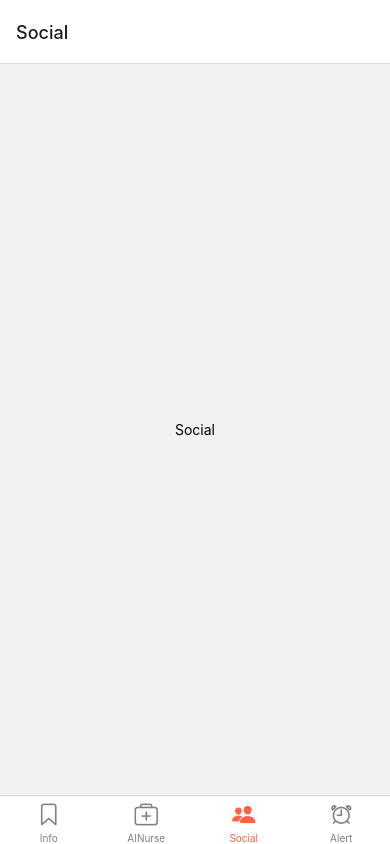
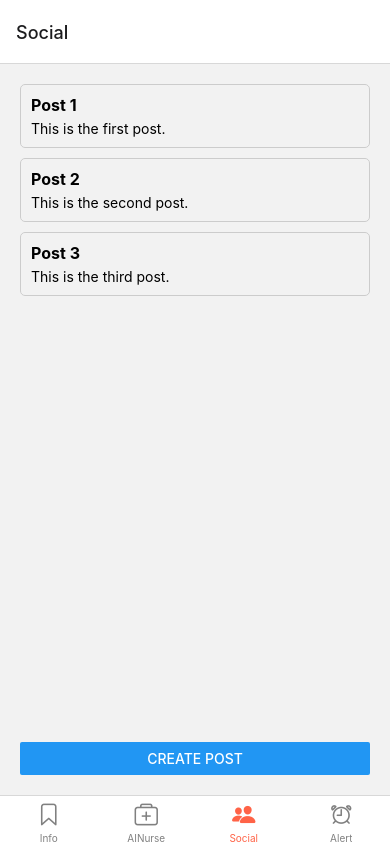
Before and after one commit to nachiketanalin/hackathon, a React Native app in the folder dementia-data-client/: screen /Social in a window 390 px wide. Built offline with nearby package versions, Linux system fonts and the light colour scheme.

Commit message:
Create Social View Complete

```diff
--- a/dementia-data-client/screens/Social.js
+++ b/dementia-data-client/screens/Social.js
@@ -1,12 +1,166 @@
-import React from 'react';
-import { Button, View, Text } from 'react-native';
+// screens/Social.js
+import React, { useState } from 'react';
+import { View, Text, Button, FlatList, TouchableOpacity, Modal, StyleSheet, TextInput } from 'react-native';
 
-function Social({ navigation }) {
+const POSTS_DATA = [
+  { id: '1', title: 'Post 1', content: 'This is the first post.' },
+  { id: '2', title: 'Post 2', content: 'This is the second post.' },
+  { id: '3', title: 'Post 3', content: 'This is the third post.' },
+];
+
+const Social = () => {
+  const [createPostVisible, setCreatePostVisible] = useState(false);
+  const [postDetailVisible, setPostDetailVisible] = useState(false);
+  const [selectedPost, setSelectedPost] = useState(null);
+
+  const openCreatePost = () => {
+    setCreatePostVisible(true);
+  };
+
+  const closeCreatePost = () => {
+    setCreatePostVisible(false);
+  };
+
+  const openPostDetail = (post) => {
+    setSelectedPost(post);
+    setPostDetailVisible(true);
+  };
+
+  const closePostDetail = () => {
+    setPostDetailVisible(false);
+    setSelectedPost(null);
+  };
+
+  const renderItem = ({ item }) => (
+    <TouchableOpacity onPress={() => openPostDetail(item)}>
+      <View style={styles.post}>
+        <Text style={styles.postTitle}>{item.title}</Text>
+        <Text>{item.content}</Text>
+      </View>
+    </TouchableOpacity>
+  );
+
   return (
-    <View style={{ flex: 1, justifyContent: 'center', alignItems: 'center' }}>
-      <Text>Social</Text>
+    <View style={styles.container}>
+      <FlatList
+        data={POSTS_DATA}
+        renderItem={renderItem}
+        keyExtractor={(item) => item.id}
+        contentContainerStyle={{ flexGrow: 1 }}
+      />
+      <Button title="Create Post" onPress={openCreatePost} />
+
+      {/* Create Post Modal */}
+      <Modal
+        visible={createPostVisible}
+        animationType="slide"
+        onRequestClose={closeCreatePost}
+      >
+        <View style={styles.modalContainer}>
+          <View style={styles.modalHeader}>
+            <Text style={styles.modalTitle}>Create New Post</Text>
+            <Button title="Close" onPress={closeCreatePost} />
+          </View>
+          <TextInput style={styles.input} placeholder="Title" />
+          <TextInput
+            style={[styles.input, { height: 100 }]}
+            placeholder="Content"
+            multiline
+          />
+          <Button title="Post" onPress={closeCreatePost} />
+        </View>
+      </Modal>
+
+      {/* Post Detail Modal */}
+      {selectedPost && (
+        <Modal
+          visible={postDetailVisible}
+          animationType="slide"
+          onRequestClose={closePostDetail}
+        >
+          <View style={styles.modalContainer}>
+            <View style={styles.modalHeader}>
+              <Text style={styles.modalTitle}>{selectedPost.title}</Text>
+              <Button title="Close" onPress={closePostDetail} />
+            </View>
+            <Text>{selectedPost.content}</Text>
+            <Text style={styles.commentsTitle}>Comments:</Text>
+            <FlatList
+              data={COMMENTS_DATA.filter((comment) => comment.postId === selectedPost.id)}
+              renderItem={({ item }) => (
+                <View style={styles.comment}>
+                  <Text>{item.text}</Text>
+                </View>
+              )}
+              keyExtractor={(item) => item.id}
+              contentContainerStyle={{ flexGrow: 1 }}
+            />
+          </View>
+        </Modal>
+      )}
     </View>
   );
-}
+};
+
+const COMMENTS_DATA = [
+  { id: '1', postId: '1', text: 'Comment 1 for Post 1' },
+  { id: '2', postId: '1', text: 'Comment 2 for Post 1' },
+  { id: '3', postId: '2', text: 'Comment 1 for Post 2' },
+  { id: '4', postId: '3', text: 'Comment 1 for Post 3' },
+];
+
+const styles = StyleSheet.create({
+  container: {
+    flex: 1,
+    padding: 20,
+  },
+  post: {
+    borderWidth: 1,
+    borderColor: '#ccc',
+    borderRadius: 5,
+    padding: 10,
+    marginBottom: 10,
+  },
+  postTitle: {
+    fontSize: 16,
+    fontWeight: 'bold',
+    marginBottom: 5,
+  },
+  modalContainer: {
+    flex: 1,
+    padding: 20,
+    paddingTop: 80
+  },
+  modalHeader: {
+    flexDirection: 'row',
+    justifyContent: 'space-between',
+    alignItems: 'center',
+    marginBottom: 20,
+  },
+  modalTitle: {
+    fontSize: 18,
+    fontWeight: 'bold',
+  },
+  input: {
+    borderWidth: 1,
+    borderColor: '#ccc',
+    borderRadius: 5,
+    padding: 10,
+    marginBottom: 10,
+  },
+  commentsTitle: {
+    fontSize: 18,
+    fontWeight: 'bold',
+    marginTop: 10,
+    marginBottom: 5,
+  },
+  comment: {
+    borderWidth: 1,
+    borderColor: '#ccc',
+    borderRadius: 5,
+    padding: 10,
+    marginBottom: 10,
+  },
+});
 
 export default Social;
```
